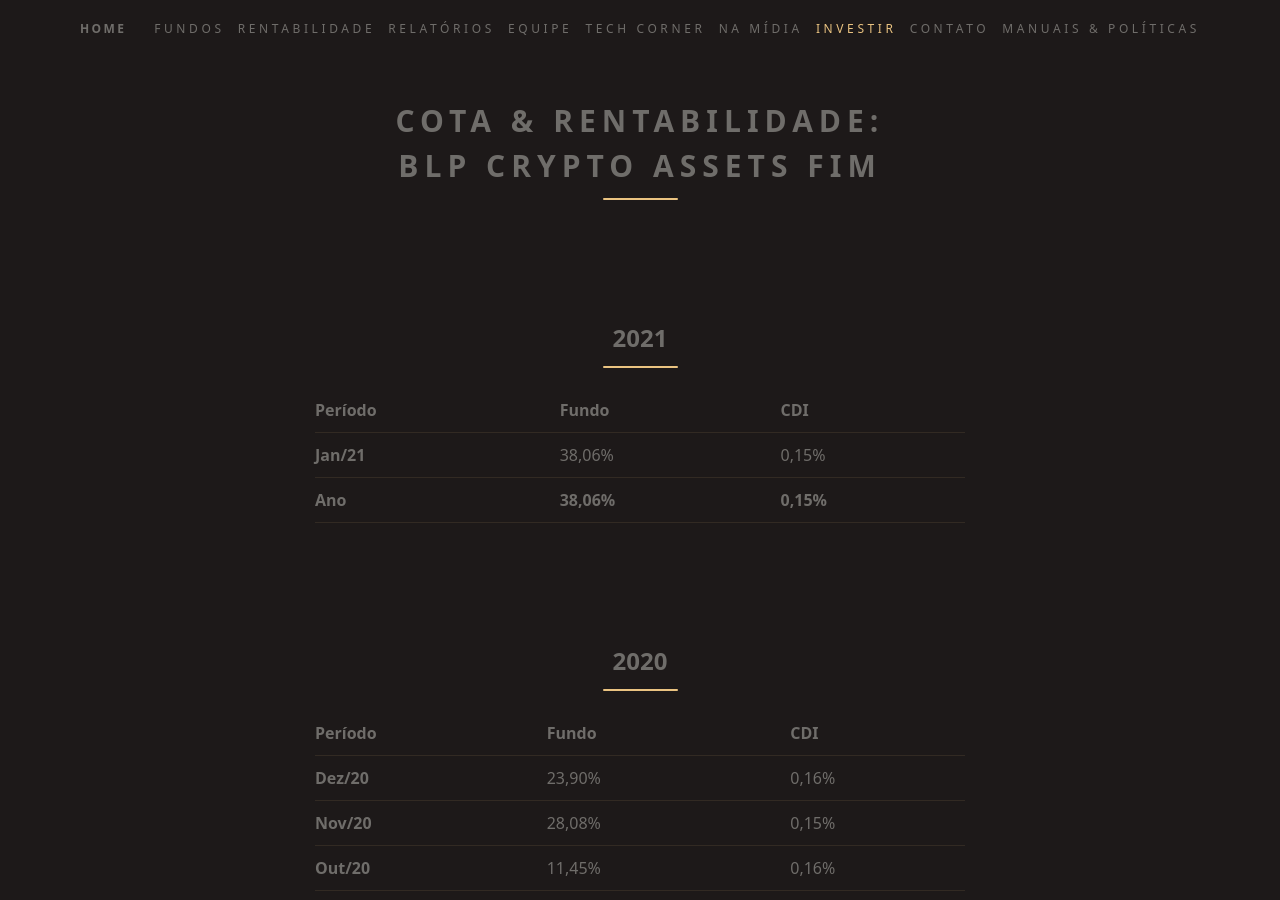
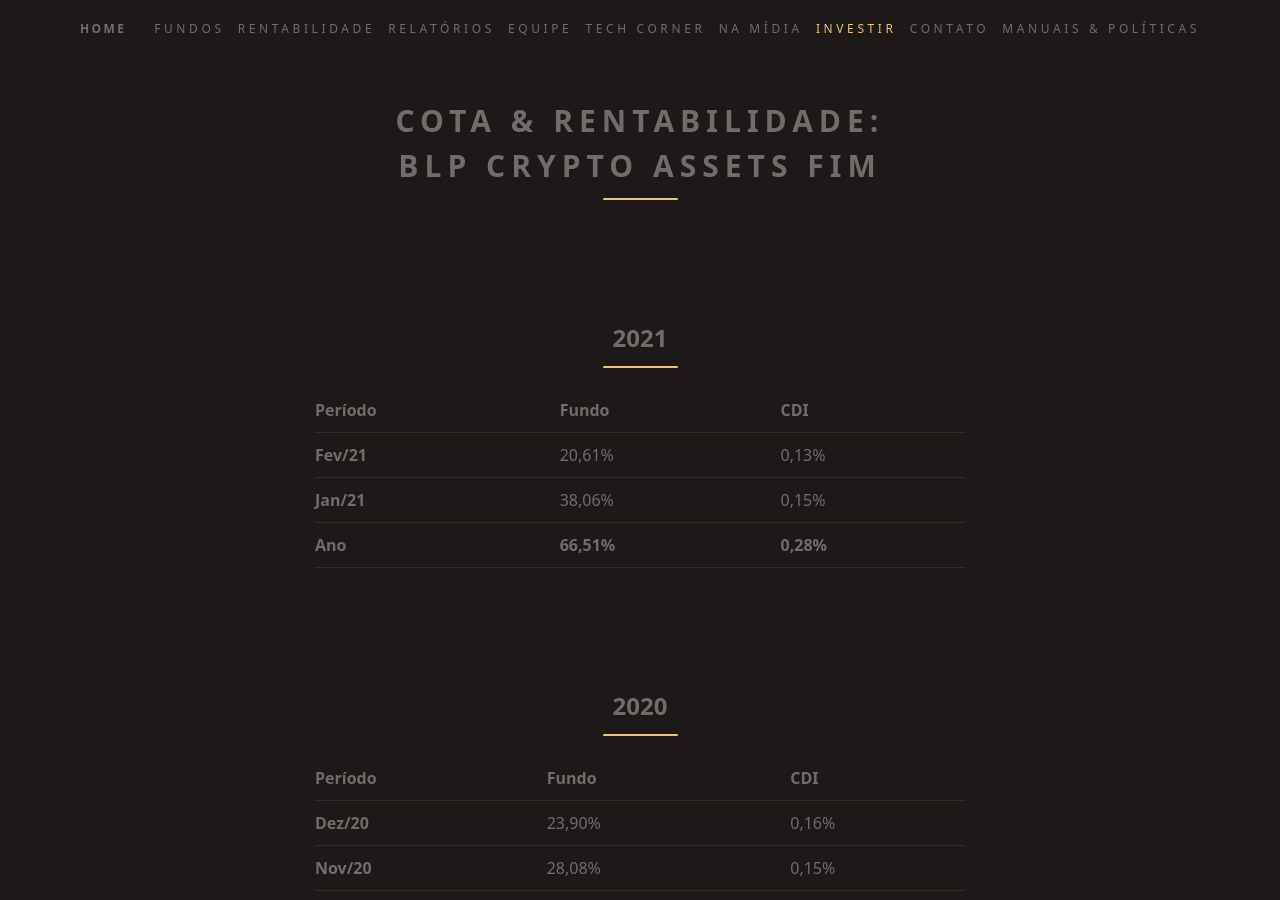
Before and after one commit to ateliedetemas/blpcrypto, a Jekyll site: the page built from _pages/rentabilidade/assets-fim.md, in a window 1280 px wide and 900 px high. Built offline with Jekyll 4.4.1, drawn with Linux system fonts in a browser that asks for light colours.

Commit message:
Update assets-fim.md

```diff
--- a/_pages/rentabilidade/assets-fim.md
+++ b/_pages/rentabilidade/assets-fim.md
@@ -8,8 +8,9 @@ permalink: "/rentabilidade/assets-fim/"
 
 Período | Fundo | CDI
 ---|---|---
+**Fev/21** | 20,61% | 0,13%
 **Jan/21** | 38,06% | 0,15%
-**Ano**  | **38,06%** | **0,15%**
+**Ano**  | **66,51%** | **0,28%**
 
 ## 2020
 
```
